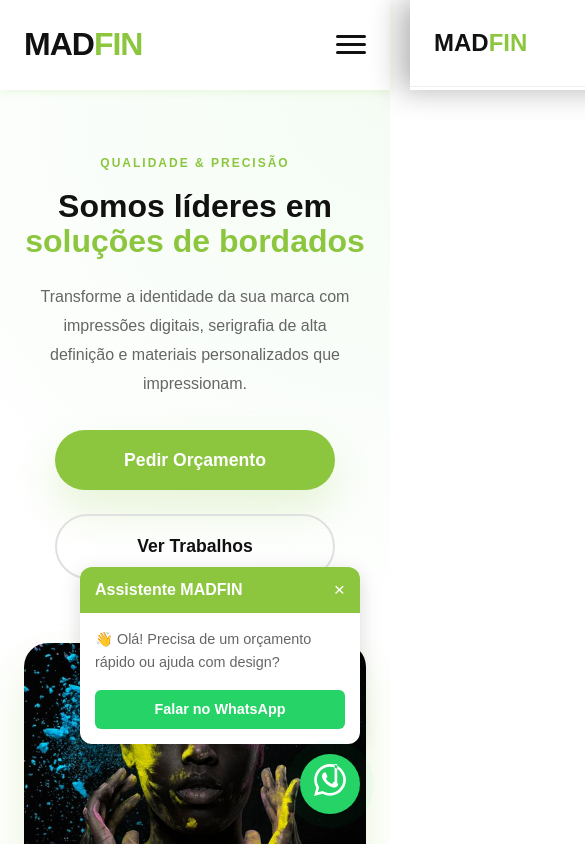
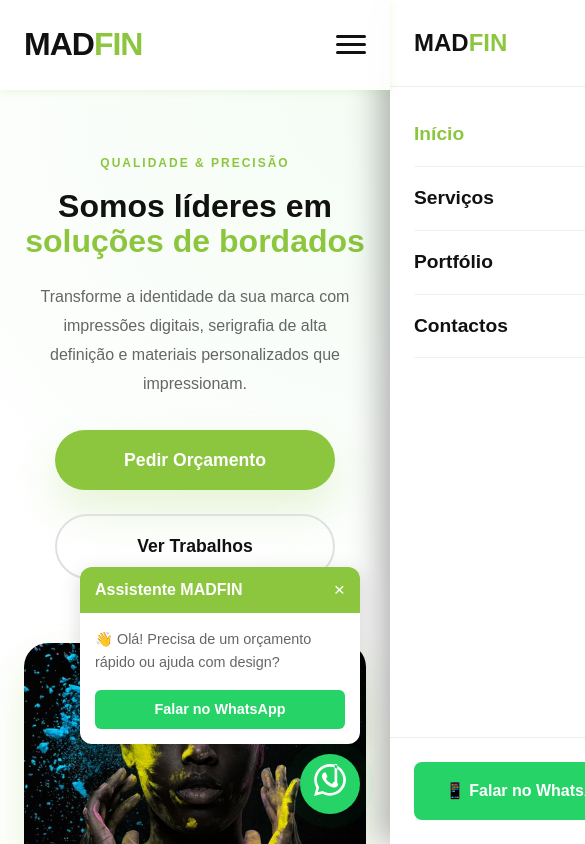
Before and after one commit to afonsoDomingos/madfin, a Vue app in the folder frontend/: page / in a window 390 px wide. Shown: the top 844 px of the page, 585 px wide, since content can reach past the window. Built offline with nearby package versions, Linux system fonts and the light colour scheme.

Commit message:
Fix: Complete rewrite of mobile menu with transform animation

```diff
--- a/frontend/src/App.vue
+++ b/frontend/src/App.vue
@@ -43,6 +43,7 @@ router.afterEach(() => {
             <span></span>
           </button>
         </div>
+    </header>
 
     <!-- Mobile Nav Overlay -->
     <div class="mobile-nav-overlay" :class="{ 'open': mobileMenuOpen }" @click="closeMenu"></div>
@@ -65,7 +66,6 @@ router.afterEach(() => {
         </a>
       </div>
     </nav>
-    </header>
 
     <main class="main-content">
       <RouterView />
@@ -155,12 +155,12 @@ router.afterEach(() => {
 }
 
 .mobile-menu-btn span {
+    display: block;
     width: 100%;
     height: 3px;
-    background-color: var(--color-heading);
+    background-color: #111;
     border-radius: 3px;
     transition: all 0.3s ease;
-    transform-origin: center;
 }
 
 .mobile-menu-btn.active span:nth-child(1) {
@@ -177,40 +177,41 @@ router.afterEach(() => {
 
 /* Mobile Nav Overlay */
 .mobile-nav-overlay {
-    display: none;
     position: fixed;
     top: 0;
     left: 0;
     width: 100%;
     height: 100%;
     background: rgba(0, 0, 0, 0.7);
-    z-index: 999;
+    z-index: 998;
     opacity: 0;
-    transition: opacity 0.3s ease;
+    visibility: hidden;
+    transition: all 0.3s ease;
 }
 
 .mobile-nav-overlay.open {
     opacity: 1;
+    visibility: visible;
 }
 
 /* Mobile Nav Drawer */
 .mobile-nav {
-    display: none;
     position: fixed;
     top: 0;
-    right: -300px;
+    right: 0;
     width: 280px;
     height: 100%;
-    background: #ffffff;
-    z-index: 1001;
+    background-color: #ffffff;
+    z-index: 999;
     box-shadow: -10px 0 30px rgba(0, 0, 0, 0.3);
-    transition: right 0.3s ease;
+    transform: translateX(100%);
+    transition: transform 0.3s ease;
+    display: flex;
     flex-direction: column;
-    overflow-y: auto;
 }
 
 .mobile-nav.open {
-    right: 0;
+    transform: translateX(0);
 }
 
 .mobile-nav-header {
@@ -219,12 +220,13 @@ router.afterEach(() => {
     align-items: center;
     padding: 1.5rem;
     border-bottom: 1px solid #eee;
-    background: #ffffff;
+    background-color: #ffffff;
 }
 
 .mobile-logo {
     font-size: 1.5rem;
     font-weight: 800;
+    color: #111;
 }
 
 .close-btn {
@@ -232,36 +234,36 @@ router.afterEach(() => {
     border: none;
     font-size: 2rem;
     cursor: pointer;
-    color: var(--color-text);
+    color: #111;
+    line-height: 1;
 }
 
 .mobile-nav-links {
     display: flex;
     flex-direction: column;
-    padding: 1.5rem;
+    padding: 1rem 1.5rem;
     flex-grow: 1;
-    background: #ffffff;
+    background-color: #ffffff;
 }
 
 .mobile-nav-links a {
+    display: block;
     padding: 1rem 0;
     font-size: 1.2rem;
     font-weight: 600;
     color: #111111;
     border-bottom: 1px solid #f0f0f0;
-    transition: all 0.3s;
     text-decoration: none;
 }
 
 .mobile-nav-links a:hover, .mobile-nav-links a.router-link-active {
-    color: var(--color-primary);
-    padding-left: 0.5rem;
+    color: #8CC63F;
 }
 
 .mobile-nav-footer {
     padding: 1.5rem;
     border-top: 1px solid #eee;
-    background: #ffffff;
+    background-color: #ffffff;
 }
 
 .whatsapp-link {
@@ -288,18 +290,5 @@ router.afterEach(() => {
     .mobile-menu-btn {
         display: flex;
     }
-
-    .mobile-nav-overlay {
-        display: block;
-        pointer-events: none;
-    }
-
-    .mobile-nav-overlay.open {
-        pointer-events: auto;
-    }
-
-    .mobile-nav {
-        display: flex;
-    }
 }
 </style>
```
Lines whose indentation alone changed are shown as unchanged.
